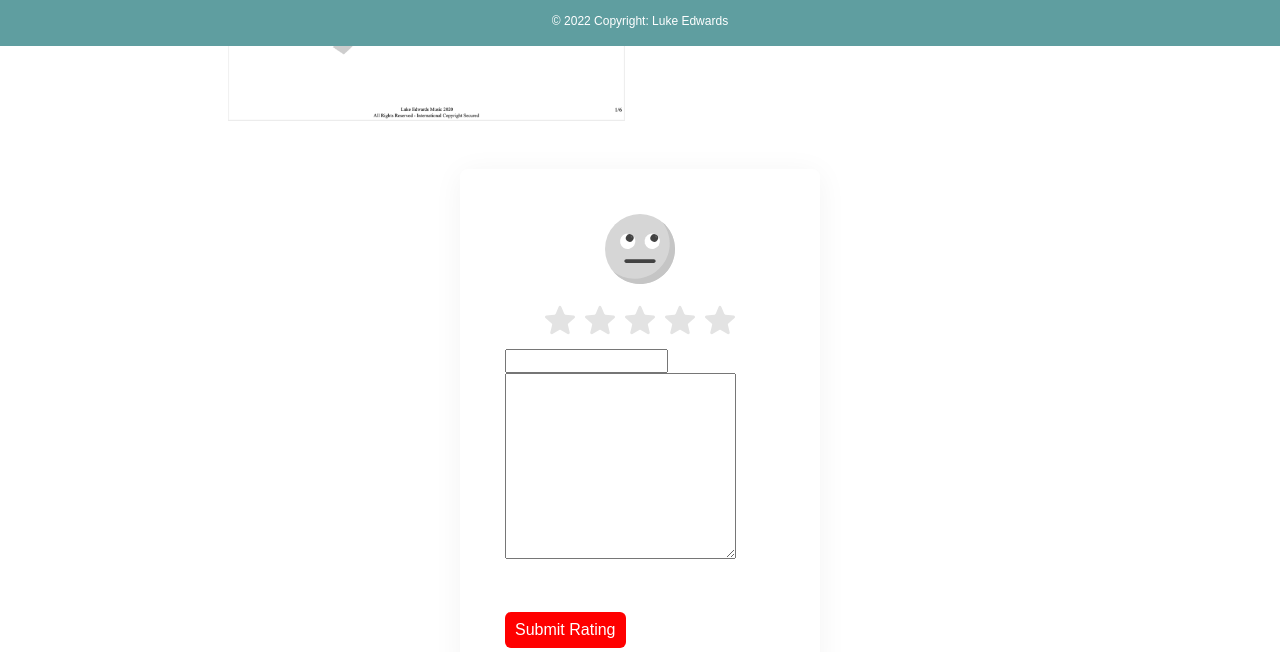
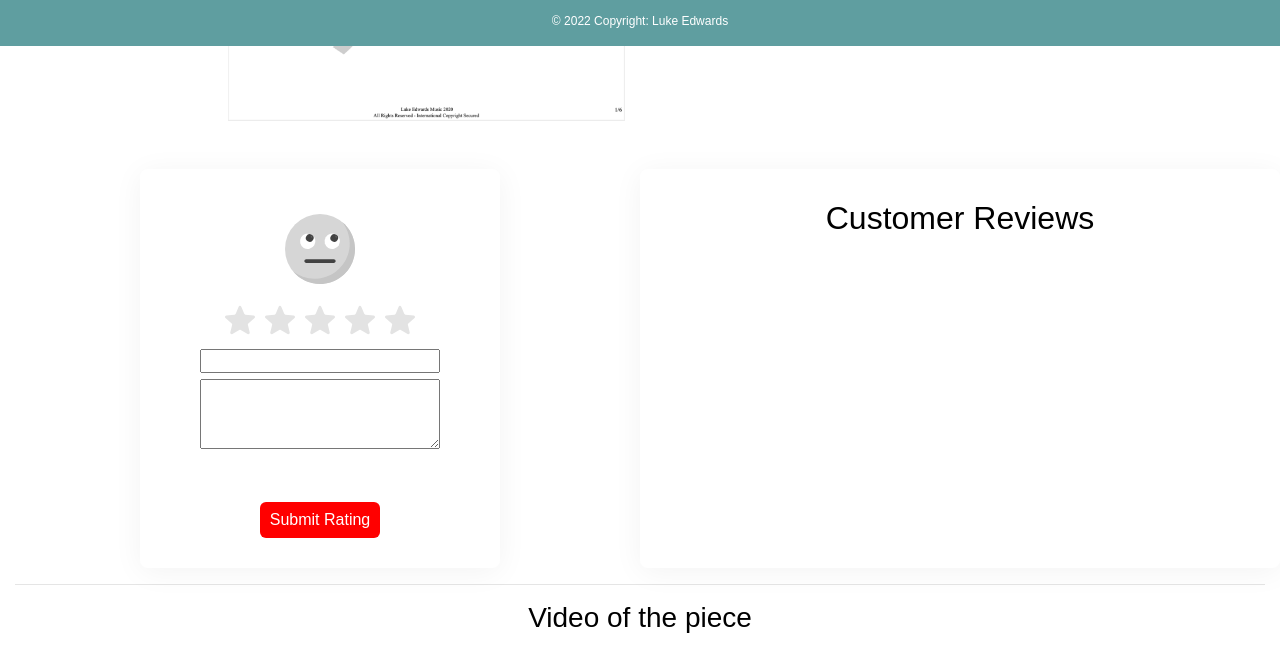
Before and after one commit to Luketedwards/score-emporium, a Django app: page /products/4/ in a window 1280 px wide. Shown: the part 754-1406 px from the top of the page. Run offline with Django 3.2, Linux system fonts and the light colour scheme; a user stored in the database is signed in; data comes from the database, SQL or seed files in the repository; both versions use the stored data as it was after the commit; some libraries are stand-ins or nearby versions; some web fonts are replaced; grey boxes are pictures that could not be loaded.

Commit message:
Added customer reviews display panel

```diff
--- a/products/models.py
+++ b/products/models.py
@@ -50,6 +50,7 @@ class Product(models.Model):
 class Review(models.Model):
     product = models.ForeignKey(Product, related_name='reviews', on_delete=models.CASCADE)
     ratings = models.IntegerField(default=0)
+    subject = models.CharField(max_length=30, null=True, blank=True)
     content = models.TextField()
     created_by = models.ForeignKey(User, related_name='reviews', on_delete=models.CASCADE )
     date = models.DateTimeField(auto_now=True)
--- a/products/templates/includes/ratings.html
+++ b/products/templates/includes/ratings.html
@@ -1,5 +1,5 @@
-<div class=" my-auto d-block center">
-    <div class="feedback center">
+<div class=" my-auto  center col-lg-6 col-md-12 col-lg-right ">
+    <div class="feedback center right">
       <div class="rating">
 
         <!--Code for star slider from https://codepen.io/knyttneve/pen/EBNqPN-->
@@ -101,14 +101,34 @@
           </div>
         </div>
       </div>
-      <div class="col-12 center">
-        <form action="." method="POST">
+      <div class="col-12">
+        <form class="text-center" action="." method="POST">
           {%csrf_token%}
-          <input name="ratings" id="hidden-rating" type="number"  >
-          <textarea name="content" id="" cols="30" rows="10"></textarea>
+          <div class="col-12 ">
+          <input name="ratings" id="hidden-rating" type="number"  hidden>
+          <input style="width:100%; margin-bottom: 6px !important;" class="center " type="text" name="subject">
+          <textarea class="center" style="height: 70px; width:100%;" name="content" id="" cols="30" rows="10"></textarea>
           <input id="test" type="submit" class="btn btn-black product-btn mt-5" value="Submit Rating">
-
+        </div>
         </form>
       </div>
     </div>
   </div>
+  <div id="user-reviews" class="col-lg-6 col-md-12">
+    <div class="">
+      <div class="">
+        <h2 class="text-center">Customer Reviews</h2>
+        {% for review in all_reviews %}
+        <div class="row">
+          <span>{{review.created_by}}</span>
+          <span>
+          {% for i in "x"|rjust:review.ratings %}
+          <i style="color: gold;" class="fa-solid fa-star"></i>
+          {% endfor %}
+        </span>
+        </div>
+        {%endfor%}
+
+      </div>
+    </div>
+  </div>
--- a/products/templates/products/product_details.html
+++ b/products/templates/products/product_details.html
@@ -79,10 +79,10 @@
                     {%endif%}
                 </div>
             </div>
-            <div class="row center d-block w-100">
-                <div class="col-12 center">
+            <div class="row center  w-100">
+
                     {% include '../includes/ratings.html' %}
-                    </div>
+
             </div>
             <div class="col-12 text-center">
                 <div class="">
--- a/products/views.py
+++ b/products/views.py
@@ -49,6 +49,7 @@ def product_detail(request, product_id):
     relevant_products = products.filter(queries)
     product_number = relevant_products.count()
     purchased_scores = UserProfile.purchased_scores
+    all_reviews = Review.objects.filter(product=product)
 
     context = {
         'product': product,
@@ -57,11 +58,13 @@ def product_detail(request, product_id):
         'relevant_products': relevant_products,
         'purchased_scores': purchased_scores,
         'orders': orders,
+        'all_reviews': all_reviews
     }
 
     if request.method == 'POST':
         ratings = request.POST.get('ratings')
         ratings = int(ratings)
+        subject = request.POST.get('subject')
         content = request.POST.get('content')
 
 
--- a/static/css/base.css
+++ b/static/css/base.css
@@ -5,6 +5,11 @@
     color: black;
     border-radius: 15px;
     padding: 14px;
+}
+
+#user-reviews div{
+    width: 100%;
+
 }
 
 html {
@@ -514,3 +519,16 @@ body {
   align-items: center;
   box-shadow: 0 4px 30px rgba(0,0,0,.05);
 }
+
+#user-reviews {
+
+    background-color: #fff;
+    width: 100%;
+    padding: 30px;
+    border-radius: 8px;
+    display: flex;
+    flex-direction: column;
+    flex-wrap: wrap;
+    align-items: center;
+    box-shadow: 0 4px 30px rgba(0,0,0,.05);
+  }
```
Also changed, not shown: db.sqlite3, products/migrations/0015_auto_20220804_1230.py (added).
